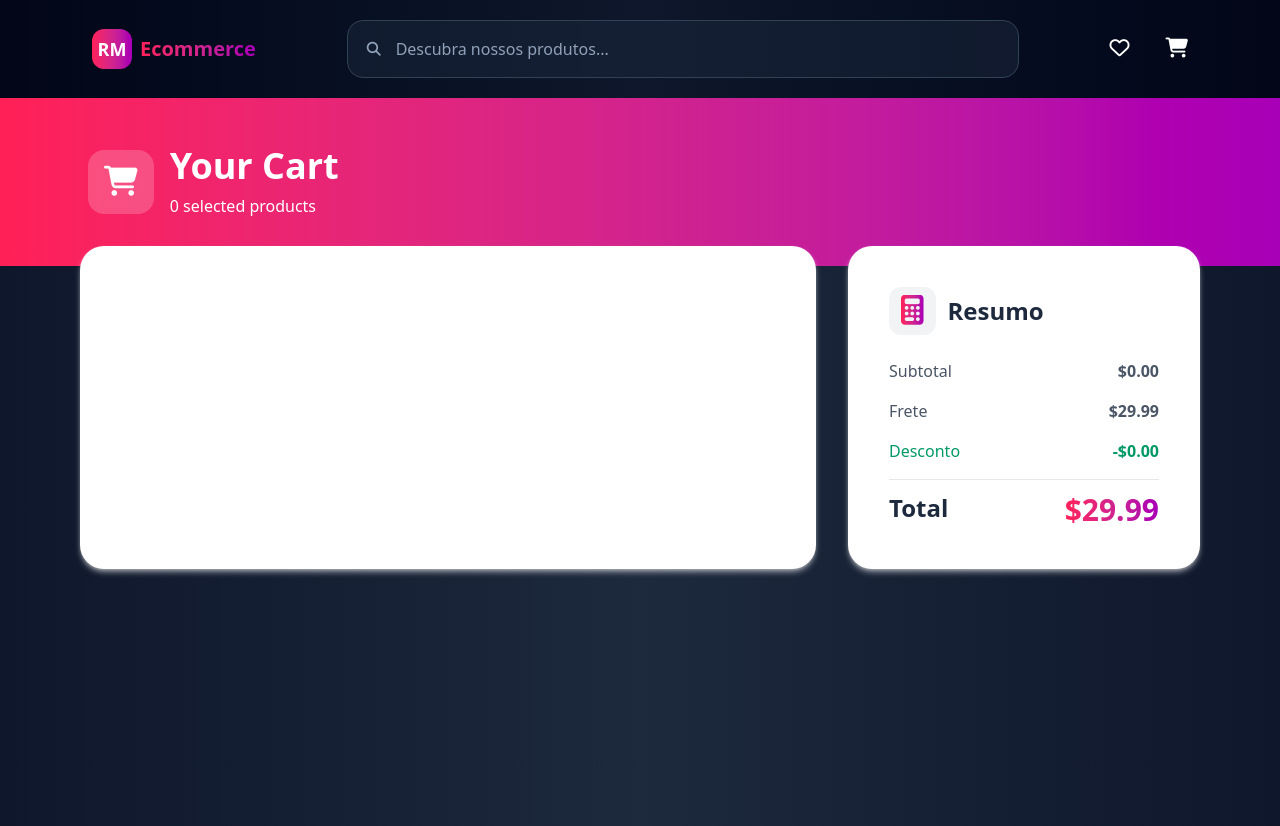
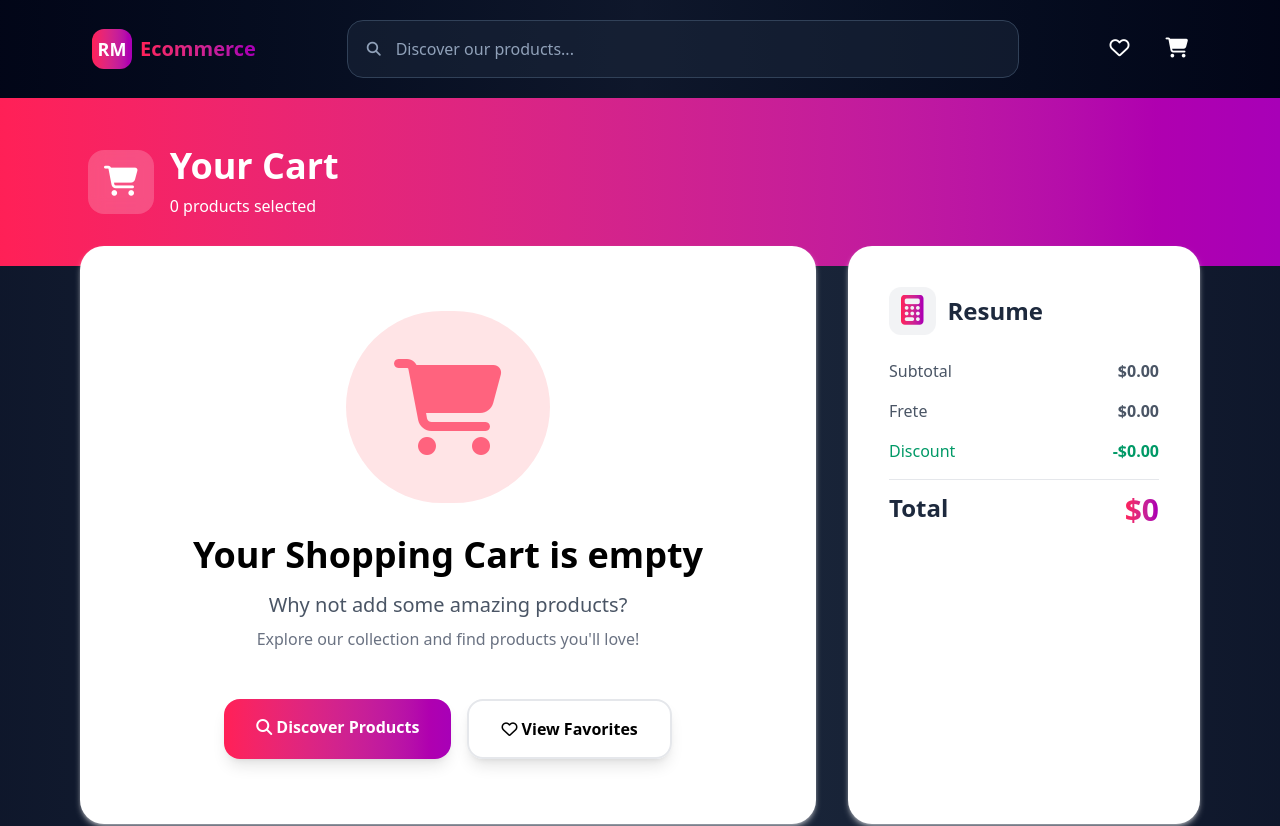
Before and after one commit to ma-pedroza/Ecommerce-RM, a Vue app in the folder ecommerce-RM/: page /cart in a window 1280 px wide. Shown: the top 826 px of the page. Built offline with nearby package versions, Linux system fonts and the light colour scheme.

Commit message:
Adicionado tela de carrinho vazio | Inglês em toda page

```diff
--- a/ecommerce-RM/src/components/Navbar.vue
+++ b/ecommerce-RM/src/components/Navbar.vue
@@ -10,7 +10,7 @@
                 <div class="flex-1 max-w-2xl mx-8">
                     <div class="relative group">
                         <i class="fa-solid fa-magnifying-glass absolute left-5 top-1/2 transform -translate-y-1/2 group-focus-within:text-rose-500 text-slate-400 text-sm"></i>
-                        <input v-model="search" type="text" placeholder="Descubra nossos produtos..."
+                        <input v-model="search" type="text" placeholder="Discover our products..."
                         class="w-full bg-slate-800/50 border border-slate-700 rounded-2xl focus:ring-2 focus:ring-rose-500 focus:border-transparent text-white placeholder-slate-400 py-4 pl-12 pr-6 transition-all">
                     </div>
                 </div>
--- a/ecommerce-RM/src/components/ProductCard.vue
+++ b/ecommerce-RM/src/components/ProductCard.vue
@@ -18,7 +18,7 @@
                        ${{ produto.precoDesconto }}
                     </span>
                     <span class="text-xs px-2 py-1 font-medium rounded-full bg-emerald-50 text-emerald-500">
-                        {{ produto.estoque }} em estoque
+                        {{ produto.estoque }} in stock
                     </span>
                 </div>
                 <div class="flex items-center justify-center">
--- a/ecommerce-RM/src/views/HomeView.vue
+++ b/ecommerce-RM/src/views/HomeView.vue
@@ -75,10 +75,10 @@
     </div>
     <div class="flex items-center justify-center pt-5 pb-5 space-x-9">
       <button @click="previousPage" class="hover:scale-105 cursor-pointer px-4 py-2 rounded-xl text-white bg-rose-600 hover:bg-rose-700  transition transform duration-300 hover:shadow-yellow-50 disabled:opacity-50" :disabled="skip == 0">
-        Anterior
+        Previous
       </button>
       <button @click="nextPage" class="hover:scale-105 cursor-pointer px-4 py-2 rounded-xl text-white bg-rose-600 hover:bg-rose-700  transition transform duration-300 hover:shadow-yellow-50 disabled:opacity-50" :disabled="(skip + limit) >= totalProdutos">
-        Próximo
+        Next
       </button>
     </div>
   </main>
--- a/ecommerce-RM/src/views/ShoppingCartView.vue
+++ b/ecommerce-RM/src/views/ShoppingCartView.vue
@@ -5,7 +5,7 @@
             <div class="p-4 rounded-2xl bg-white/20 backdrop-blur-sm" ><i class="fa-solid fa-cart-shopping text-3xl"></i></div>
             <div>
                 <h1 class="text-4xl font-bold">Your Cart</h1>
-                <p class="mt-2">{{ carrinho.length }} selected products</p>
+                <p class="mt-2">{{ carrinho.length }} products selected</p>
             </div>
         </div>
         </div>
@@ -13,7 +13,7 @@
     <div class="min-h-screen -mt-8 pt-3">
         <div class="max-w-6xl mx-auto px-4">
             <div class="grid sm:grid-cols-1 xl:grid-cols-3 gap-8">
-                <div class="bg-white shadow-white/50 shadow-md rounded-3xl border border-white/20 col-span-2  overflow-hidden ">
+                <div v-if="carrinho.length >= 1" class=" bg-white shadow-white/50 shadow-md rounded-3xl border border-white/20 col-span-2  overflow-hidden ">
                     <div v-for="p in carrinho" class="p-8 hover:bg-gray-50/50 transition-all duration-200">
                         <div class="flex items-center space-x-6">
                             <div class="bg-gradient-to-br from-gray-100 to-gray-200 p-4 shadow-lg rounded-2xl w-52 h-24"><img class="rounded-2xl" :src="p.thumbnail" alt=""></div>
@@ -22,7 +22,7 @@
                                 <p class="mb-3 text-xs text-gray-500 line-clamp-1">{{ p.descricao }}</p>
                                 <div class="flex space-x-2 items-center">
                                     <span class="text-2xl font-bold bg-clip-text text-transparent bg-gradient-to-r from-rose-500 to-fuchsia-700">${{ p.precoDesconto }}</span>
-                                    <span class="rounded-full py-1 px-2 text-xs bg-green-100 text-green-900 font-semibold">Em estoque</span>
+                                    <span class="rounded-full py-1 px-2 text-xs bg-green-100 text-green-900 font-semibold">In stock</span>
                                 </div>
                             </div>
                             <div class="flex items-center p-2 rounded-2xl bg-gray-50 space-x-3">
@@ -37,28 +37,47 @@
                         </div>
                     </div>
                 </div>
+                <div v-else="carrinho.length" class=" bg-white shadow-white/50 shadow-md rounded-3xl border border-white/20 col-span-2  overflow-hidden ">
+                    <div class="p-16 flex flex-col items-center">
+                        <div class="bg-rose-100 rounded-full p-12 text-center mb-8">
+                            <i class="fa-solid fa-cart-shopping text-8xl text-rose-400"></i>
+                        </div>
+                        <h2 class="font-bold text-4xl mb-4">Your Shopping Cart is empty</h2>
+                        <p class="text-xl mb-2 text-gray-600">Why not add some amazing products?</p>
+                        <p class="text-gray-500">Explore our collection and find products you'll love!</p>
+                        <div class="flex gap-4 mt-12 justify-center">
+                            <router-link to="/" class="px-8 py-4 rounded-2xl bg-gradient-to-r from-rose-500 to-fuchsia-700 text-white font-bold shadow-lg hover:scale-115 transform transition duration-200 hover:shadow-lg"><i class="fa-solid fa-magnifying-glass text-white"></i> Discover Products</router-link>
+                            <router-link class="px-8 py-4 rounded-2xl border-2 border-gray-200 shadow-lg font-bold hover:scale-115 transform transition duration-200 hover:shadow-lg"><i class="fa-regular fa-heart"></i> View Favorites</router-link>
+                        </div>
+                    </div>
+                </div>
                 <div class="flex flex-col-1">
                     <div class="bg-white rounded-3xl shadow-white/50 shadow-md border border-white/20 p-10 w-full backdrop-blur-sm">
                         <div class="flex items-center space-x-3 mb-6">
                             <div class="bg-gray-200/50 py-2 px-3 rounded-xl"><i class="fa-solid fa-calculator text-3xl bg-gradient-to-r from-rose-500 to-fuchsia-700 bg-clip-text text-transparent" ></i></div>
-                            <div class="font-bold text-2xl text-slate-800">Resumo</div>
+                            <div class="font-bold text-2xl text-slate-800">Resume</div>
                         </div>
                         <div class="flex justify-between text-gray-600 mb-4">
                             <span class="font-medium">Subtotal</span>
                             <span class="font-bold">${{ valorTotal.toFixed(2) }}</span>
                         </div>
-                        <div class="flex justify-between text-gray-600 mb-4">
-                            <span class="font-medium">Frete</span>
+                        <div v-if="carrinho.length >= 1" class="flex justify-between text-gray-600 mb-4">
+                            <span class="font-medium">Shipping</span>
                             <span class="font-bold">$29.99</span>
                         </div>
+                        <div v-else="carrinho.length" class="flex justify-between text-gray-600 mb-4">
+                            <span class="font-medium">Frete</span>
+                            <span class="font-bold">$0.00</span>
+                        </div>
                         <div class="flex justify-between text-gray-600 mb-4">
-                            <span class="font-medium text-emerald-600">Desconto</span>
+                            <span class="font-medium text-emerald-600">Discount</span>
                             <span class="font-bold text-emerald-600">-$0.00</span>
                         </div>
                         <div class="pt-3 border-t border-gray-200">
                             <div class="flex justify-between">
                                 <span class="text-2xl text-slate-800 font-bold">Total</span>
-                                <span class="text-3xl font-bold bg-gradient-to-r from-rose-500 to-fuchsia-700 bg-clip-text text-transparent">${{ (valorTotal + 29.99).toFixed(2) }}</span>
+                                <span v-if="carrinho.length >= 1" class="text-3xl font-bold bg-gradient-to-r from-rose-500 to-fuchsia-700 bg-clip-text text-transparent">${{ (valorTotal + 29.99).toFixed(2) }}</span>
+                                <span v-else="carrinho.length" class="text-3xl font-bold bg-gradient-to-r from-rose-500 to-fuchsia-700 bg-clip-text text-transparent">${{ 0 }}</span>
                             </div>
                         </div>
                     </div>
```
Also changed, not shown: ecommerce-RM/src/views/ProductDetail.vue (+8 -12 lines).
